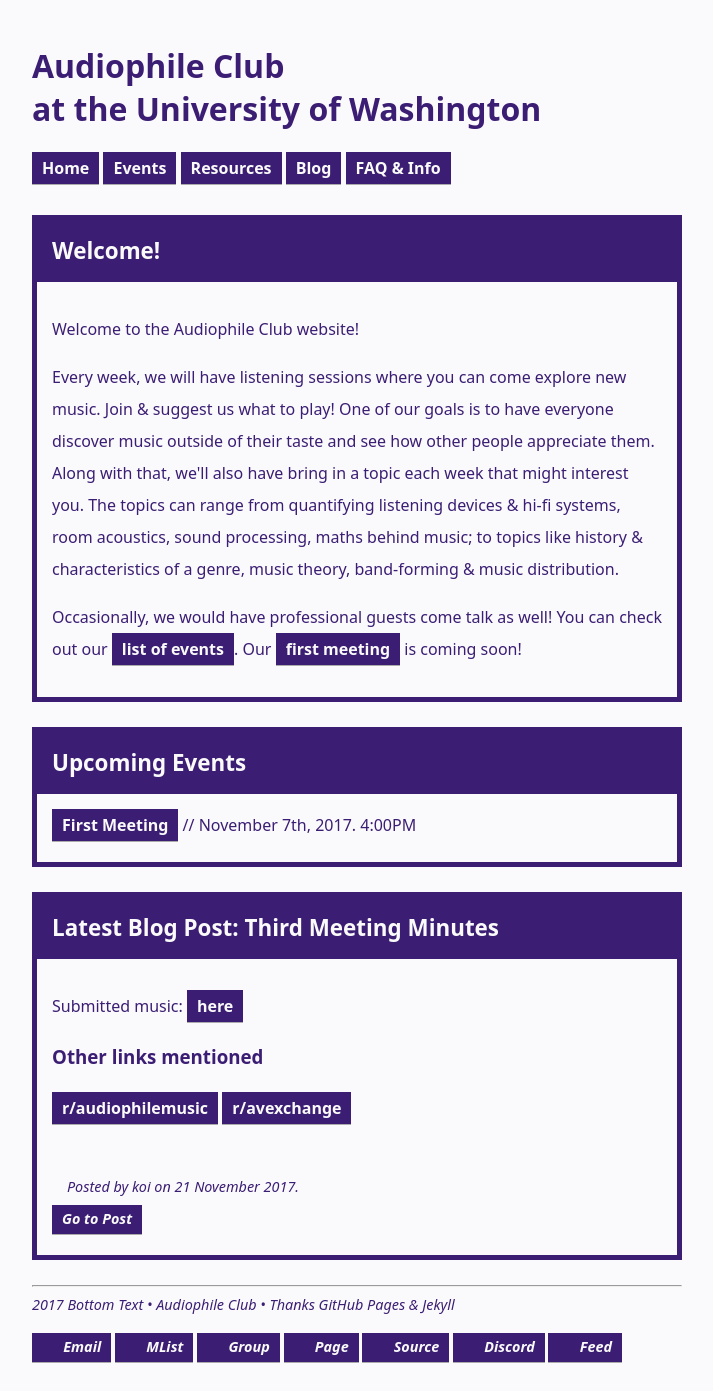
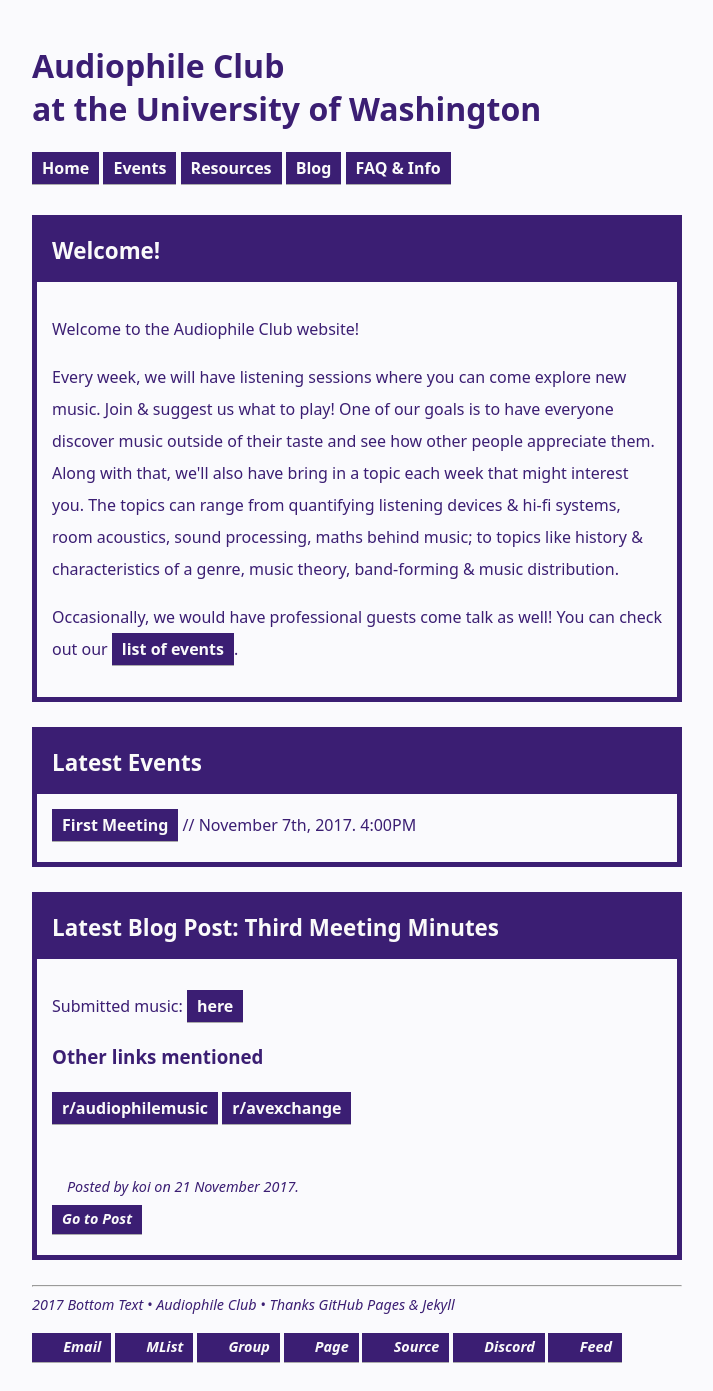
Before and after one commit to audiophile-uw/audiophile-jekyll, a Jekyll site: the page built from index.html, in a window 1280 px wide. Shown: the whole page, without its empty margins (283-996 px from the left). Built offline with Jekyll 4.4.1, drawn with Linux system fonts in a browser that asks for light colours; some web fonts are replaced.

Commit message:
front-page mod

```diff
--- a/index.html
+++ b/index.html
@@ -15,14 +15,14 @@ Welcome to the Audiophile Club website!
 Every week, we will have listening sessions where you can come explore new music. Join &amp; suggest us what to play! One of our goals is to have everyone discover music outside of their taste and see how other people appreciate them. Along with that, we'll also have bring in a topic each week that might interest you. The topics can range from quantifying listening devices &amp; hi-fi systems, room acoustics, sound processing, maths behind music; to topics like history &amp; characteristics of a genre, music theory, band-forming &amp; music distribution.
 </p>
 <p>
-Occasionally, we would have professional guests come talk as well! You can check out our <a href="/events">list of events</a>. Our <a href="/first">first meeting</a> is coming soon!
+Occasionally, we would have professional guests come talk as well! You can check out our <a href="/events">list of events</a>.
 </p>
 </section>
 </article>
 
 <article>
 <header>
-Upcoming Events
+Latest Events
 </header>
 <section>
 <div class="links">
```
